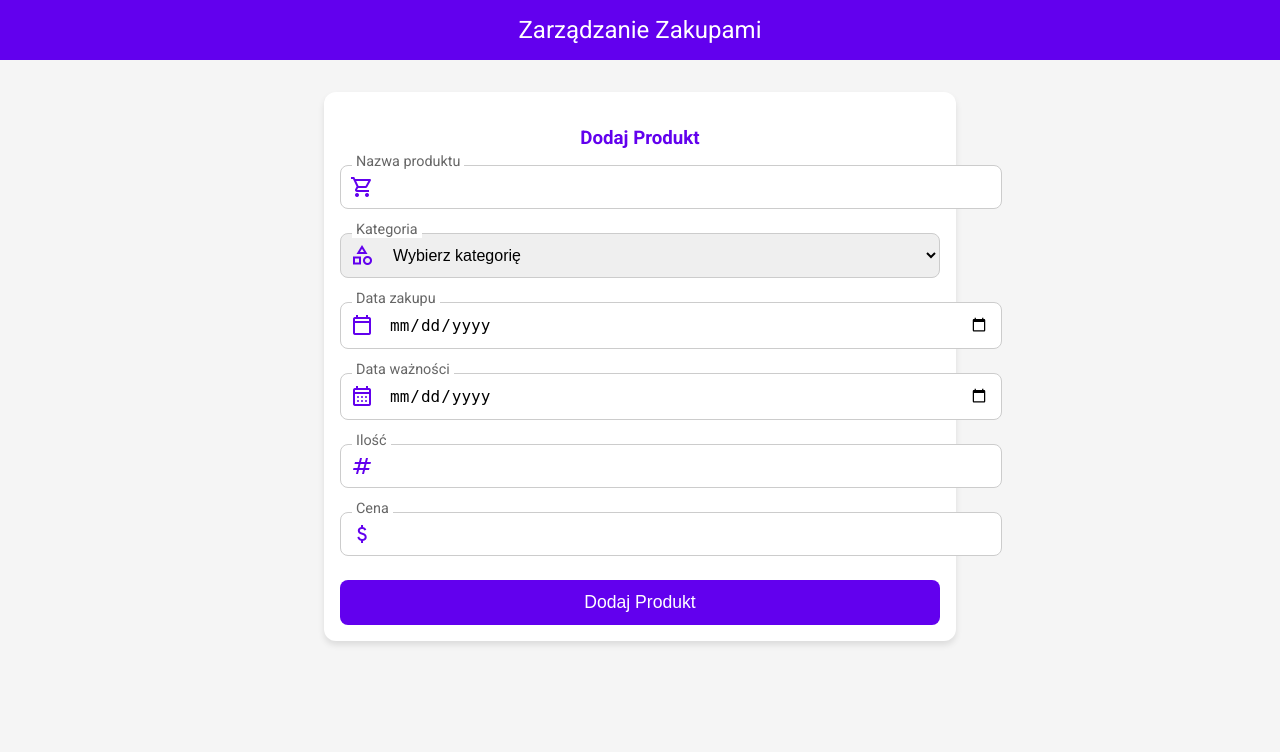
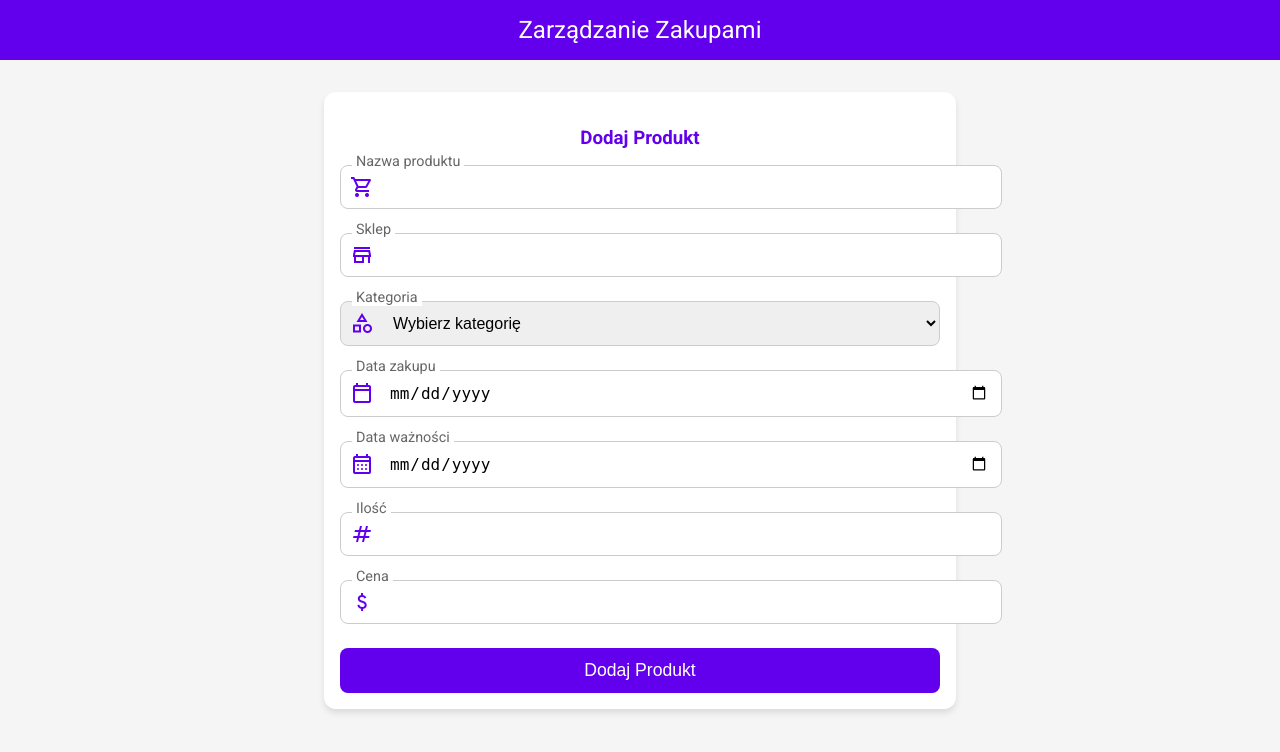
Before and after one commit to codemarcinu/shopping_management, a Flask app: page /dodaj in a window 1280 px wide. Shown: the top 752 px of the page. Run offline with Flask 3, Linux system fonts and the light colour scheme.

Commit message:
Update add_product.html

```diff
--- a/templates/add_product.html
+++ b/templates/add_product.html
@@ -7,14 +7,12 @@
     <!-- Google Fonts & Icons -->
     <link href="https://fonts.googleapis.com/css2?family=Roboto:wght@400;500;700&display=swap" rel="stylesheet">
     <link href="https://fonts.googleapis.com/css2?family=Material+Symbols+Outlined" rel="stylesheet">
-    <!-- Wbudowane style -->
     <style>
         :root {
             --md-primary: #6200EE;
             --md-on-primary: #FFFFFF;
             --md-surface: #FFFFFF;
             --md-background: #F5F5F5;
-            --md-error: #B00020;
         }
 
         body {
@@ -59,7 +57,7 @@
         .input-field input,
         .input-field select {
             width: 100%;
-            padding: 0.75rem 0.75rem 0.75rem 3rem; /* Dodaj lewy padding */
+            padding: 0.75rem 0.75rem 0.75rem 3rem;
             font-size: 1rem;
             border: 1px solid #ccc;
             border-radius: 8px;
@@ -78,11 +76,11 @@
         .input-field .material-symbols-outlined {
             position: absolute;
             top: 50%;
-            left: 10px; /* Odległość od lewej krawędzi */
+            left: 10px;
             transform: translateY(-50%);
             color: var(--md-primary);
             font-size: 24px;
-            pointer-events: none; /* Ikony nie są interaktywne */
+            pointer-events: none;
         }
 
         .btn {
@@ -115,12 +113,21 @@
                 <label for="nazwa">Nazwa produktu</label>
             </div>
             <div class="input-field">
+                <span class="material-symbols-outlined">store</span>
+                <input type="text" name="sklep" id="sklep" required>
+                <label for="sklep">Sklep</label>
+            </div>
+            <div class="input-field">
                 <span class="material-symbols-outlined">category</span>
                 <select name="kategoria" required>
                     <option value="" disabled selected>Wybierz kategorię</option>
-                    {% for kategoria in categories %}
-                    <option value="{{ kategoria }}">{{ kategoria }}</option>
-                    {% endfor %}
+                    <option value="nabiał">Nabiał</option>
+                    <option value="pieczywo">Pieczywo</option>
+                    <option value="mięso">Mięso</option>
+                    <option value="warzywa">Warzywa</option>
+                    <option value="owoce">Owoce</option>
+                    <option value="napoje">Napoje</option>
+                    <option value="przekąski">Przekąski</option>
                 </select>
                 <label for="kategoria">Kategoria</label>
             </div>
```
